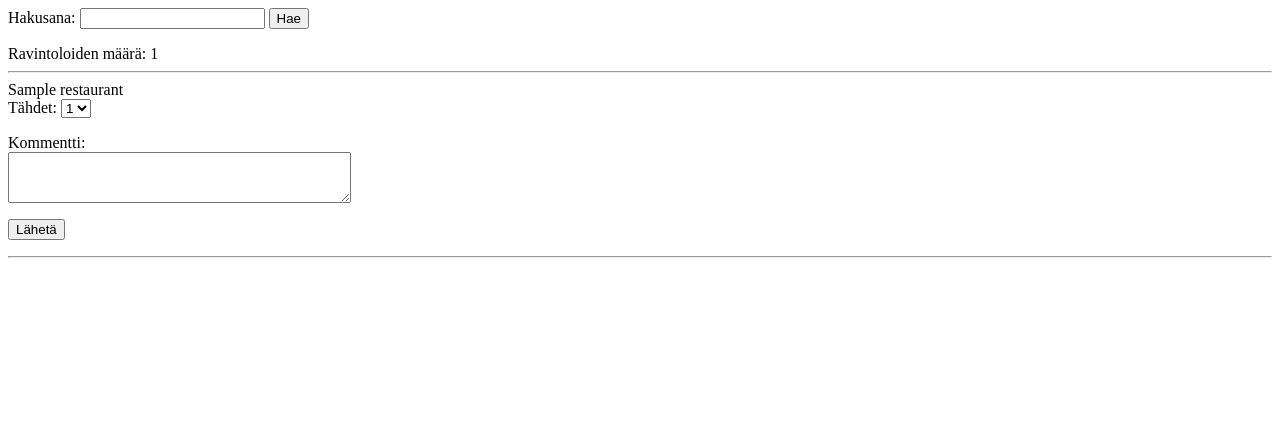
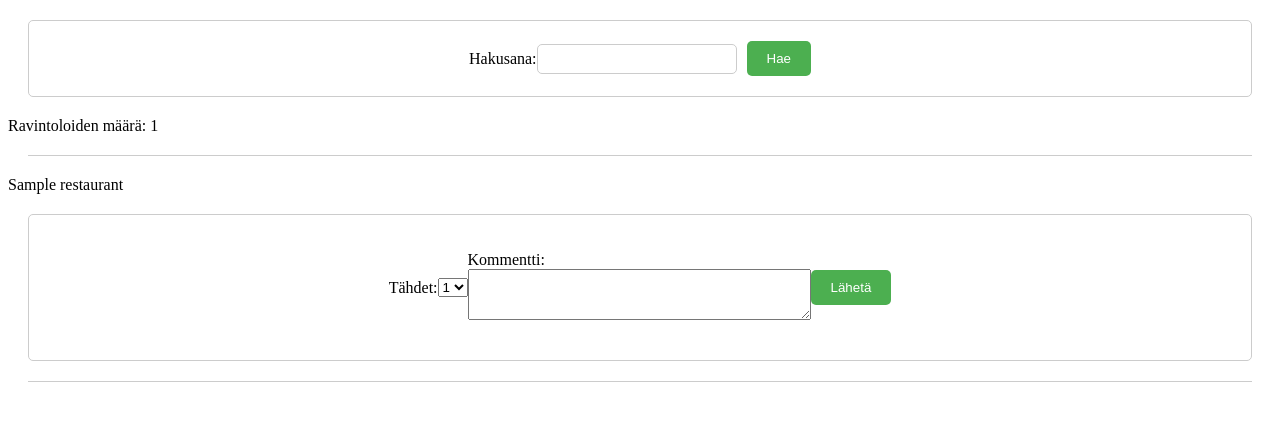
Before and after one commit to nikitaessine/arvostelusovellus, a Flask app: template templates/reviews.html in a window 1280 px wide. Shown: the top 421 px of the page. Run offline with Flask 3, Linux system fonts and the light colour scheme; the template is opened without the code that fills it: most values are stand-ins (such as "Sample title", 1, 10 or a date in 2020).

Commit message:
css for reviews page

```diff
--- /dev/null
+++ b/static/reviews.css
@@ -0,0 +1,89 @@
+/* Style the form */
+form {
+    margin: 20px;
+    padding: 20px;
+    border: 1px solid #ccc;
+    border-radius: 5px;
+    display: flex;
+    flex-direction: row;
+    justify-content: center;
+    align-items: center;
+  }
+
+  input[type=text] {
+    width: 200px;
+    height: 30px;
+    padding: 10px;
+    box-sizing: border-box;
+    border: 1px solid #ccc;
+    border-radius: 5px;
+    margin-right: 10px;
+  }
+
+  input[type=submit] {
+    background-color: #4CAF50;
+    color: white;
+    padding: 10px 20px;
+    border: none;
+    border-radius: 5px;
+    cursor: pointer;
+  }
+
+  input[type=submit]:hover {
+    background-color: #45a049;
+  }
+
+  /* Style the restaurant list */
+  .restaurant {
+    margin: 20px;
+    padding: 20px;
+    border: 1px solid #ccc;
+    border-radius: 5px;
+  }
+
+  .restaurant h2 {
+    font-size: 20px;
+    margin-bottom: 10px;
+  }
+
+  .review-form {
+    margin-top: 20px;
+    display: flex;
+    flex-direction: column;
+    justify-content: center;
+    align-items: center;
+  }
+
+  .review-form select {
+    margin-bottom: 10px;
+  }
+
+  .review-form textarea {
+    width: 100%;
+    height: 100px;
+    padding: 10px;
+    box-sizing: border-box;
+    border: 1px solid #ccc;
+    border-radius: 5px;
+    margin-bottom: 10px;
+  }
+
+  .review-form input[type=submit] {
+    background-color: #4CAF50;
+    color: white;
+    padding: 10px 20px;
+    border: none;
+    border-radius: 5px;
+    cursor: pointer;
+  }
+
+  .review-form input[type=submit]:hover {
+    background-color: #45a049;
+  }
+
+  /* Style the horizontal line */
+  hr {
+    margin: 20px;
+    border: none;
+    border-top: 1px solid #ccc;
+  }
--- a/templates/reviews.html
+++ b/templates/reviews.html
@@ -1,3 +1,11 @@
+<!DOCTYPE html>
+<html>
+<head>
+<link rel="stylesheet" href="/static/reviews.css">
+</head>
+<body>
+
+
 <form action="/search" method="POST">
     Hakusana: <input type="text" name="name">
     <input type="submit" value="Hae">
@@ -26,3 +34,6 @@ Ravintoloiden määrä: {{ count }}
 </form>
 <hr>
 {% endfor %}
+
+</body>
+</html>
```
